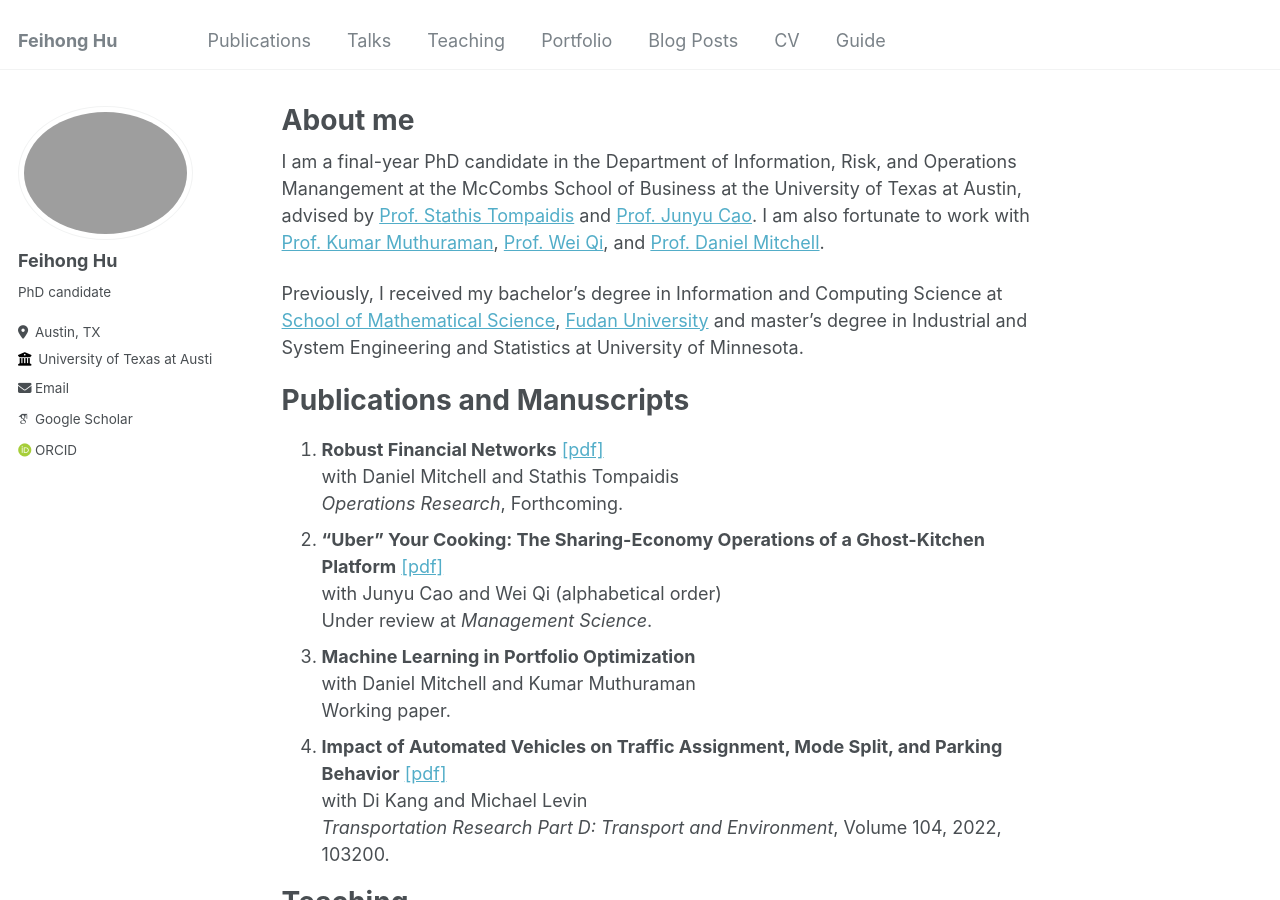
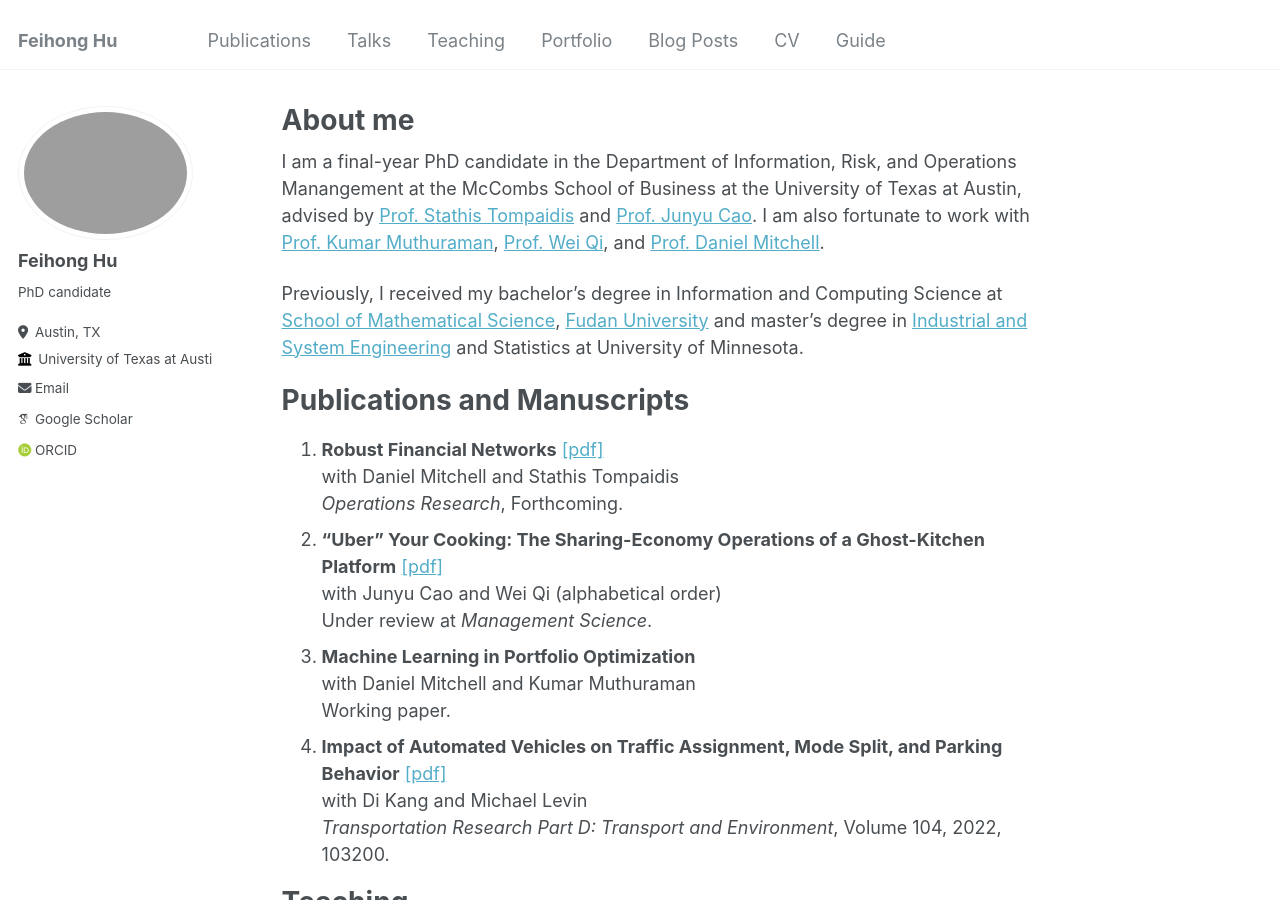
Before and after one commit to feihonghu/feihonghu.github.io, a Jekyll site: the page built from _pages/about.md, in a window 1280 px wide and 900 px high. Built offline with Jekyll 4.4.1, drawn with Linux system fonts in a browser that asks for light colours; some web fonts are replaced; part of the change alters nothing that is shown.

```diff
--- a/_pages/about.md
+++ b/_pages/about.md
@@ -9,7 +9,7 @@ redirect_from:
 
 I am a final-year PhD candidate in the Department of Information, Risk, and Operations Manangement at the McCombs School of Business at the University of Texas at Austin, advised by [Prof. Stathis Tompaidis](https://www.mccombs.utexas.edu/faculty-and-research/faculty-directory/efstathios-tompaidis/) and [Prof. Junyu Cao](https://junyucao.com/). I am also fortunate to work with [Prof. Kumar Muthuraman](https://www.mccombs.utexas.edu/faculty-and-research/faculty-directory/kumar-muthuraman/), [Prof. Wei Qi](https://www.wei-qi.net/), and [Prof. Daniel Mitchell](https://www.mccombs.utexas.edu/faculty-and-research/faculty-directory/daniel-mitchell/).
 
-Previously, I received my bachelor’s degree in Information and Computing Science at [School of Mathematical Science](https://math.fudan.edu.cn/mathen/main.htm), [Fudan University](https://www.fudan.edu.cn/en/) and master's degree in Industrial and System Engineering and Statistics at University of Minnesota.
+Previously, I received my bachelor’s degree in Information and Computing Science at [School of Mathematical Science](https://math.fudan.edu.cn/mathen/main.htm), [Fudan University](https://www.fudan.edu.cn/en/) and master's degree in [Industrial and System Engineering](https://cse.umn.edu/isye) and Statistics at University of Minnesota.
 
 Publications and Manuscripts
 ======
```
